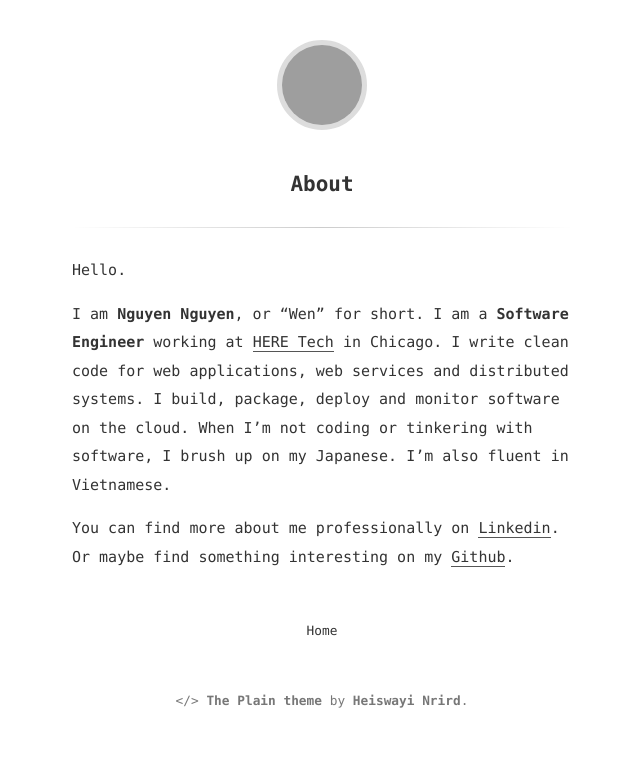
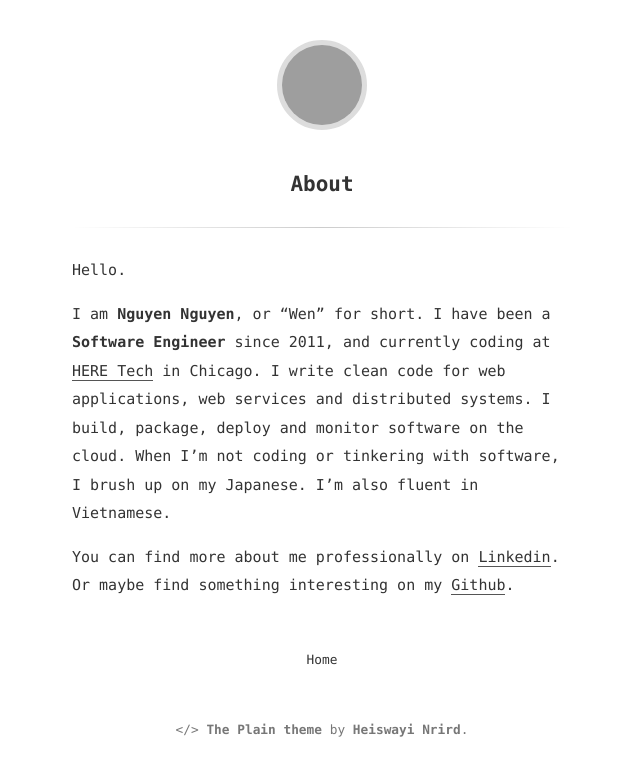
Before and after one commit to wenn/wenn.me, a Jekyll site: the page built from about.md, in a window 1280 px wide, cut to the strip 0-776 px from the top of the page. Shown: the whole strip, without its empty margins (318-958 px from the left). Built offline with Jekyll 4.4.1, drawn with Linux system fonts in a browser that asks for light colours; grey boxes are pictures that could not be loaded.

Commit message:
edit about me

```diff
--- a/about.md
+++ b/about.md
@@ -5,8 +5,8 @@ title: About
 
 Hello.
 
-I am **Nguyen Nguyen**, or "Wen" for short. I am a **Software Engineer**
-working at [HERE Tech](https://www.linkedin.com/company/3237134/) in Chicago.
+I am **Nguyen Nguyen**, or "Wen" for short. I have been a **Software Engineer**
+since 2011, and currently coding at [HERE Tech](https://www.linkedin.com/company/3237134/) in Chicago.
 I write clean code for web applications, web services and distributed systems.
 I build, package, deploy and monitor software on the cloud.
 When I'm not coding or tinkering with software, I brush up on my Japanese. I'm
```
Also changed, not shown: _posts/2015-12-31-gunicorn-flask-wsgi-heroku.md (+1 -1 lines).
